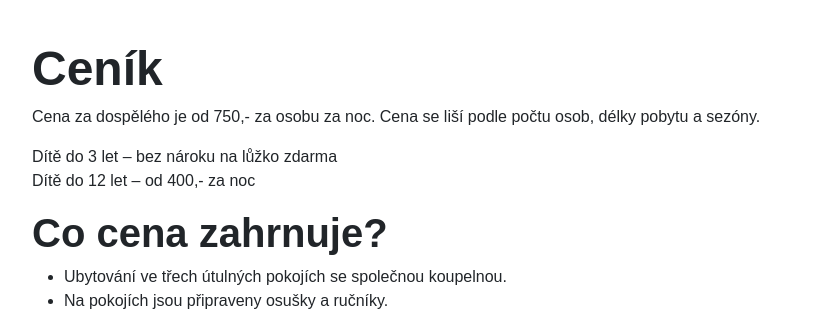
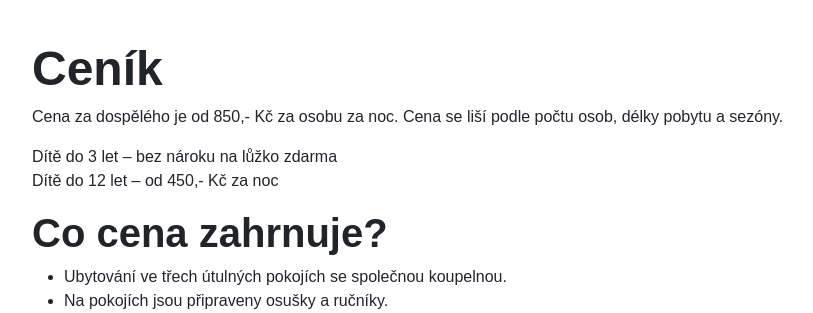
Before and after one commit to nijel/apartmancvikov, a Django app: template apartmancvikov/templates/cenik.html in a window 1280 px wide. Shown: the part 523-836 px from the top of the page, without its empty margins (50-863 px from the left). Run offline with Django 3.2, Linux system fonts and the light colour scheme; the template is opened without the code that fills it, so the values that code supplies are empty; some libraries are stand-ins or nearby versions; some web fonts are replaced.

Commit message:
adjust prices

```diff
--- a/apartmancvikov/templates/cenik.html
+++ b/apartmancvikov/templates/cenik.html
@@ -14,13 +14,13 @@
   <h1 class="display-5 fw-bold">{% trans "Ceník" %}</h1>
 
   <p>
-    {% trans "Cena za dospělého je od 750,- za osobu za noc." %}
+    {% blocktranslate with price=850 %}Cena za dospělého je od {{ price }},- Kč za osobu za noc.{% endblocktranslate %}
     {% trans "Cena se liší podle počtu osob, délky pobytu a sezóny." %}
   </p>
 
   <p>
     {% trans "Dítě do 3 let – bez nároku na lůžko zdarma" %}<br />
-    {% trans "Dítě do 12 let – od 400,- za noc" %}
+    {% blocktranslate with price=450 %}Dítě do 12 let – od 450,- Kč za noc{% endblocktranslate %}
   </p>
 
   <h2 class="display-6 fw-bold">{% trans "Co cena zahrnuje?" %}</h2>
```
